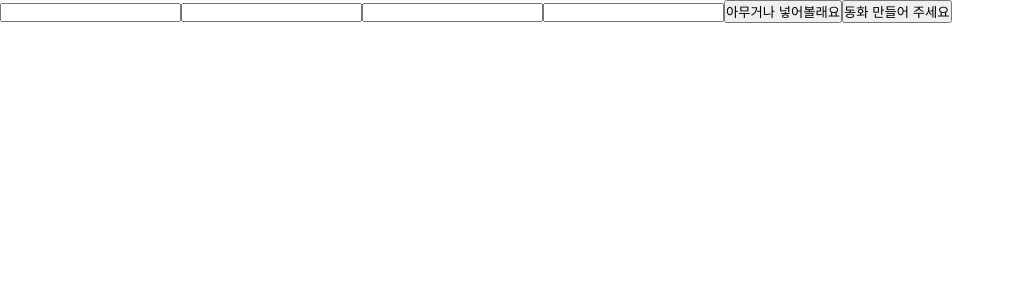
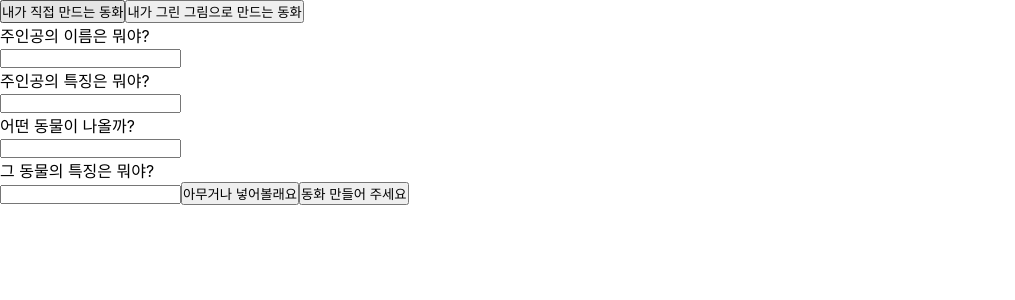
Before and after one commit to Own-Story-Team-12/ownstory, a React (Create React App) app in the folder myreact/: page /fairytale in a window 1280 px wide. Shown: the top 300 px of the page, without its empty margins (0-1015 px from the left). Built offline with nearby package versions, Linux system fonts and the light colour scheme.

Commit message:
키워드페이지수정

```diff
--- a/myreact/src/App.js
+++ b/myreact/src/App.js
@@ -4,7 +4,8 @@ import { useNavigate } from "react-router-dom";
 import LoginPage from './html/login';
 import JoinPage from './html/Join';
 import MainPage from './html/main';
-import KeywordInput from './html/fairytale'
+import KeywordInput from './html/fairytale';
+import AudioRecord from './html/record';
 
 
 function Pages(){
@@ -13,7 +14,8 @@ function Pages(){
     <Route path="/" element={<MainPage />}/>
     <Route path="/login" element={<LoginPage />}/>
     <Route path="/join" element={<JoinPage />}/>
-    <Route path = "fairytale" element={<KeywordInput />}/>
+    <Route path = "/fairytale" element={<KeywordInput />}/>
+    <Route path = "/record" element={<AudioRecord />}/>
   </Routes>
   );
 };
--- a/myreact/src/html/fairytale.js
+++ b/myreact/src/html/fairytale.js
@@ -76,9 +76,15 @@ function KeywordInput(){
 
    return(
     <div>
+        <button>내가 직접 만드는 동화</button>
+        <button> 내가 그린 그림으로 만드는 동화</button>
+        <p>주인공의 이름은 뭐야?</p>
         <input type = "text" value = {name} onChange={handleNameChange}></input>
+        <p>주인공의 특징은 뭐야?</p>
         <input type = "text" value = {personality} onChange={handlePersonalityChange}></input>
+        <p>어떤 동물이 나올까?</p>
         <input type = "text" value = {animal} onChange={handleAnimalChange}></input>
+        <p>그 동물의 특징은 뭐야?</p>
         <input type = "text" value = {animal_feature} onChange={handleAnimalFeatureChange}></input>
         <button onClick={handelSetInput}>아무거나 넣어볼래요</button>
         <button onClick={handleSubmit }>동화 만들어 주세요</button>
--- a/myreact/src/html/main.js
+++ b/myreact/src/html/main.js
@@ -11,7 +11,8 @@ function Header(){
   <nav>
       <ul>
         <li><a href = "login/">Login</a></li>
-        <li><a href = "fairytale/">Falrytale</a></li>
+        <li><a href = "fairytale/">동화생성</a></li>
+        <li><a href = "record/">동화녹음</a></li>
       </ul>
   </nav>
 </header>);
```
Also changed, not shown: 1 other file (tests, documents, lock files or other folders).
